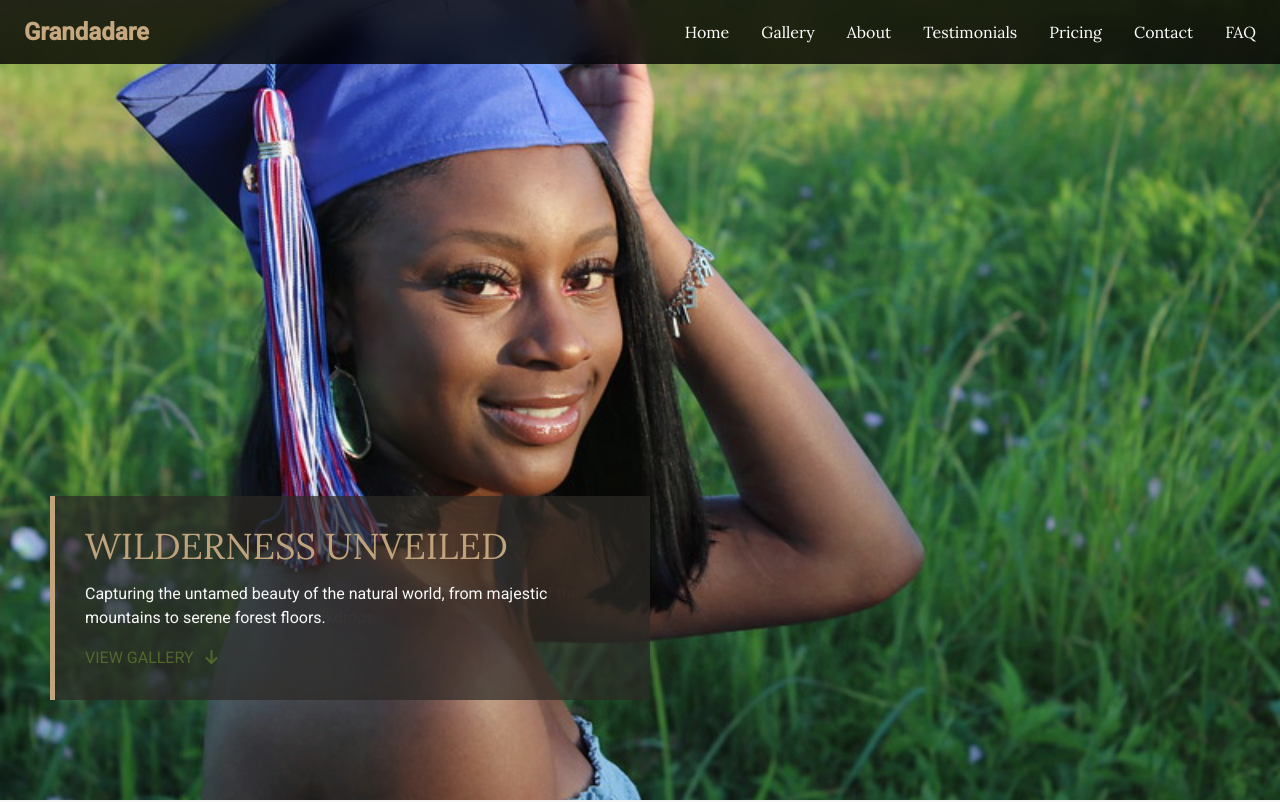
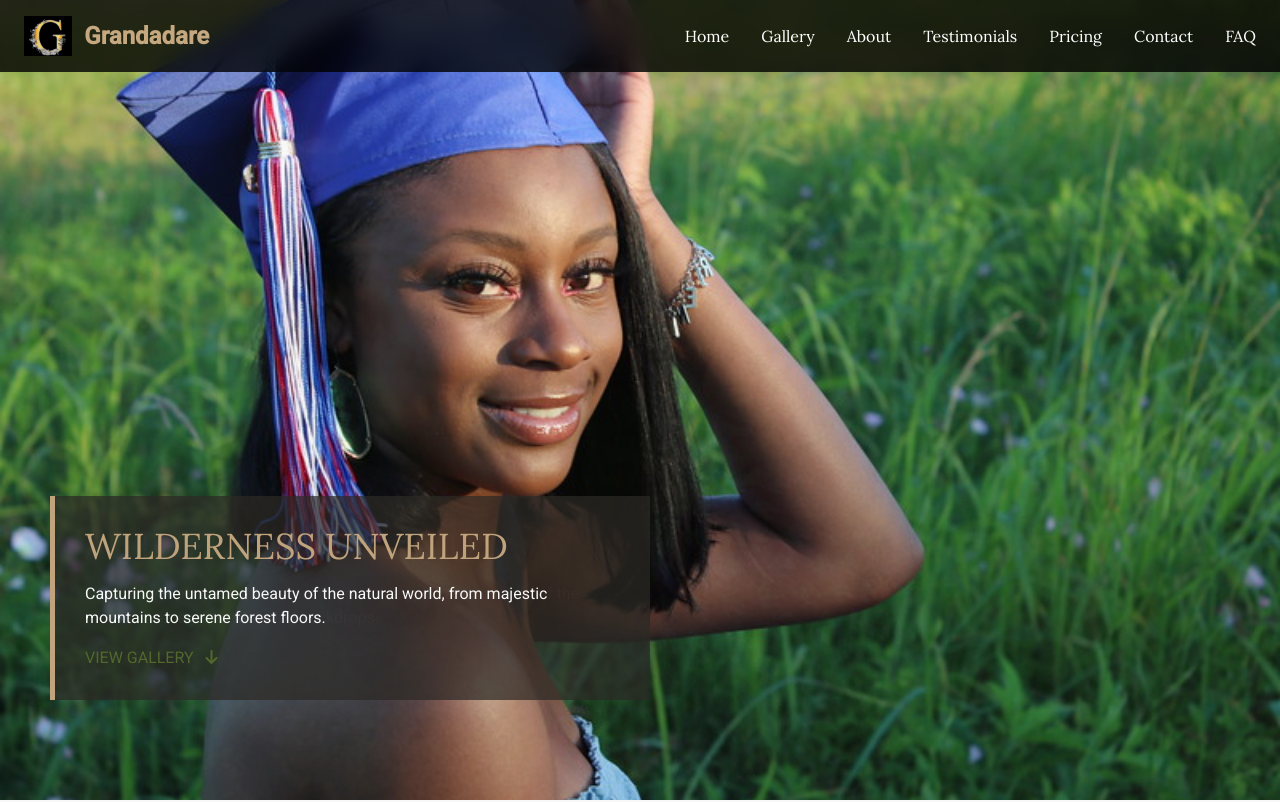
Before and after one commit to djangamane/djenk_photos, a plain HTML site: page index.html in a window 1280 px wide. Shown: the top 802 px of the page. Drawn offline with nearby package versions, Linux system fonts and the light colour scheme.

Commit message:
logo add

```diff
--- a/index.html
+++ b/index.html
@@ -235,9 +235,17 @@
         >
             <div class="container mx-auto px-6 py-4">
                 <div class="flex justify-between items-center">
-                    <div class="text-2xl font-bold text-primary">
-                        Grandadare
-                    </div>
+                    <a
+                        href="#home"
+                        class="flex items-center space-x-3 text-2xl font-bold text-primary"
+                    >
+                        <img
+                            src="g_logo.png"
+                            alt="Grandadare emblem"
+                            class="h-10 w-auto"
+                        />
+                        <span>Grandadare</span>
+                    </a>
                     <div class="hidden md:flex space-x-8">
                         <a
                             href="#home"
```
Also changed, not shown: Grandadare Logo W.png (added), g_logo.png (added).
